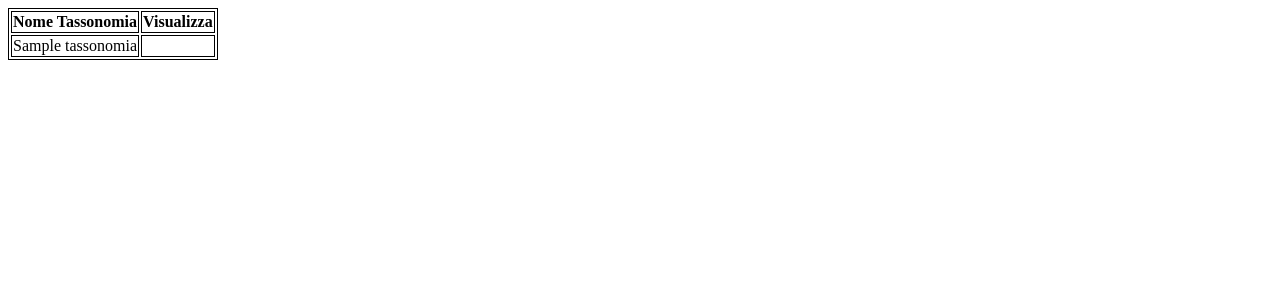
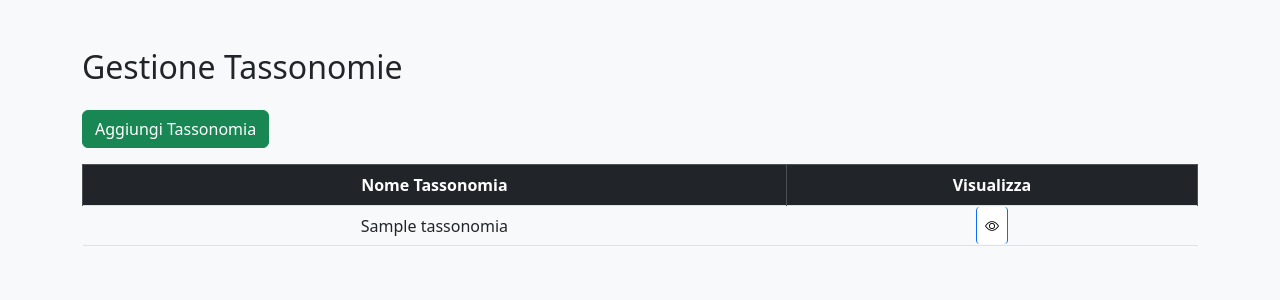
Before and after one commit to DanielePellati/Progetto_IDS, a PHP site: page / in a window 1280 px wide. Shown: the top 300 px of the page. Run offline with PHP 8.4, Linux system fonts and the light colour scheme; tables that the repository leaves empty or names only in its code hold one stand-in row (values such as "Sample post").

Commit message:
Miglioramenti
Miglioramenti estetici alla tabella e aggiunga bottone con immagine per visualizzare la tassonomia

```diff
--- a/WWW/index.php
+++ b/WWW/index.php
@@ -1,24 +1,41 @@
 <!DOCTYPE html>
-<html lang="en">
+<html lang="it">
 <head>
     <meta charset="UTF-8">
     <meta name="viewport" content="width=device-width, initial-scale=1.0">
-    <title>Document</title>
-    <script src="/jquery/jquery-3.7.1.min.js"></script>
+    <title>Gestione Tassonomie</title>
+
+    <!-- Bootstrap CSS -->
+    <link href="bootstrap/bootstrap.min.css" rel="stylesheet">
+    <link href="https://cdnjs.cloudflare.com/ajax/libs/bootstrap-icons/1.8.1/font/bootstrap-icons.css" rel="stylesheet">
+    <!-- jQuery -->
+    <script src="jquery/jquery-3.7.1.min.js"></script>
+
+    <!-- JS personalizzato -->
     <script src="/front_end/index.js"></script>
 </head>
-<body>
-    <table id = "scelta_tassonomia">
-        <tr>
-            <th>Nome Tassonomia</th>
-            <th>Visualizza</th>
-        </tr>
-    </table>
+<body class="bg-light">
+    <div class="container my-5">
+        <h2 class="mb-4">Gestione Tassonomie</h2>
+
+        <div class="mb-3">
+            <a href="/front_end/creaTassonomia.html" class="btn btn-success" id="btn-aggiungi"> Aggiungi Tassonomia</a>
+        </div>
+
+        <table id="scelta_tassonomia" class="table table-bordered table-striped text-center">
+            <thead class="table-dark">
+                <tr>
+                    <th>Nome Tassonomia</th>
+                    <th>Visualizza</th>
+                </tr>
+            </thead>
+            <tbody>
+
+            </tbody>
+        </table>
+    </div>
+
+    <!-- Bootstrap JS -->
+    <script src="bootstrap/bootstrap.bundle.min.js"></script>
 </body>
-
-
-<style>
-    table, th, td {
-        border: 1px solid black;
-    }
-</style>
+</html>
```
